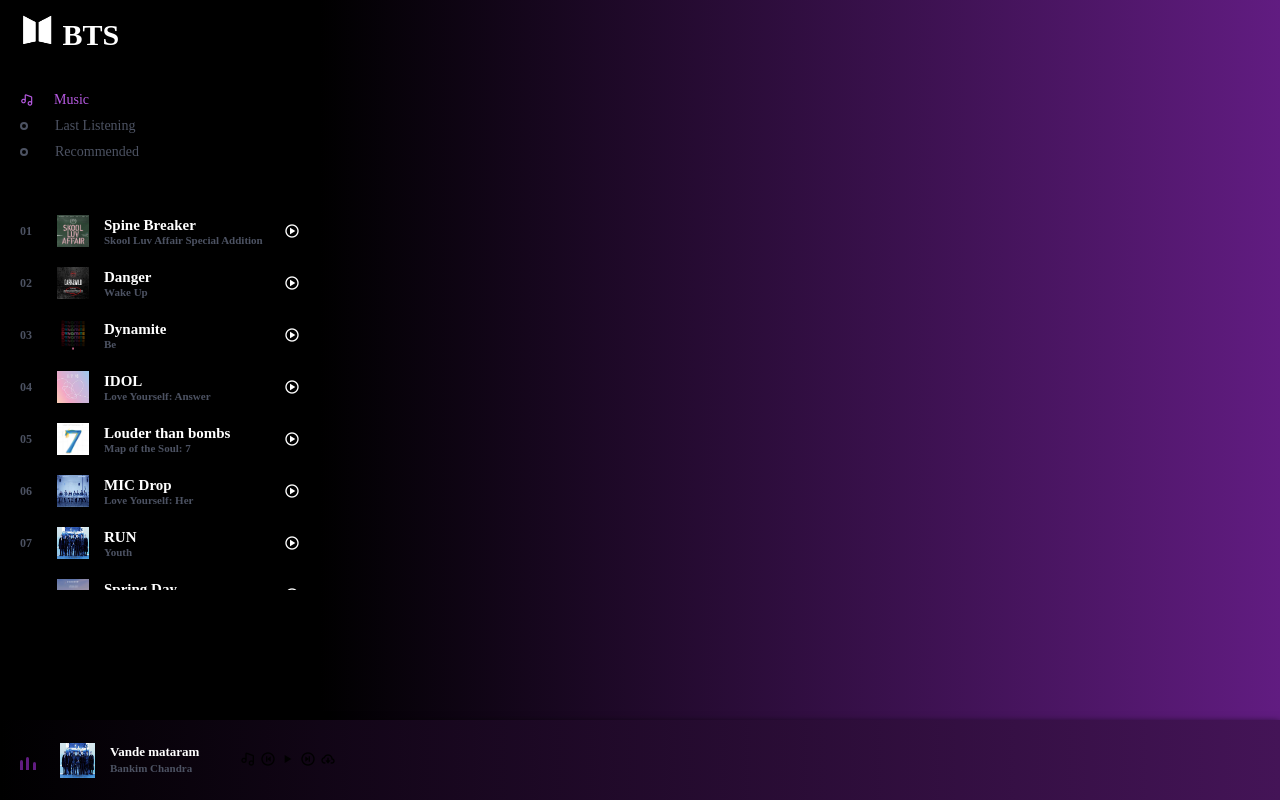
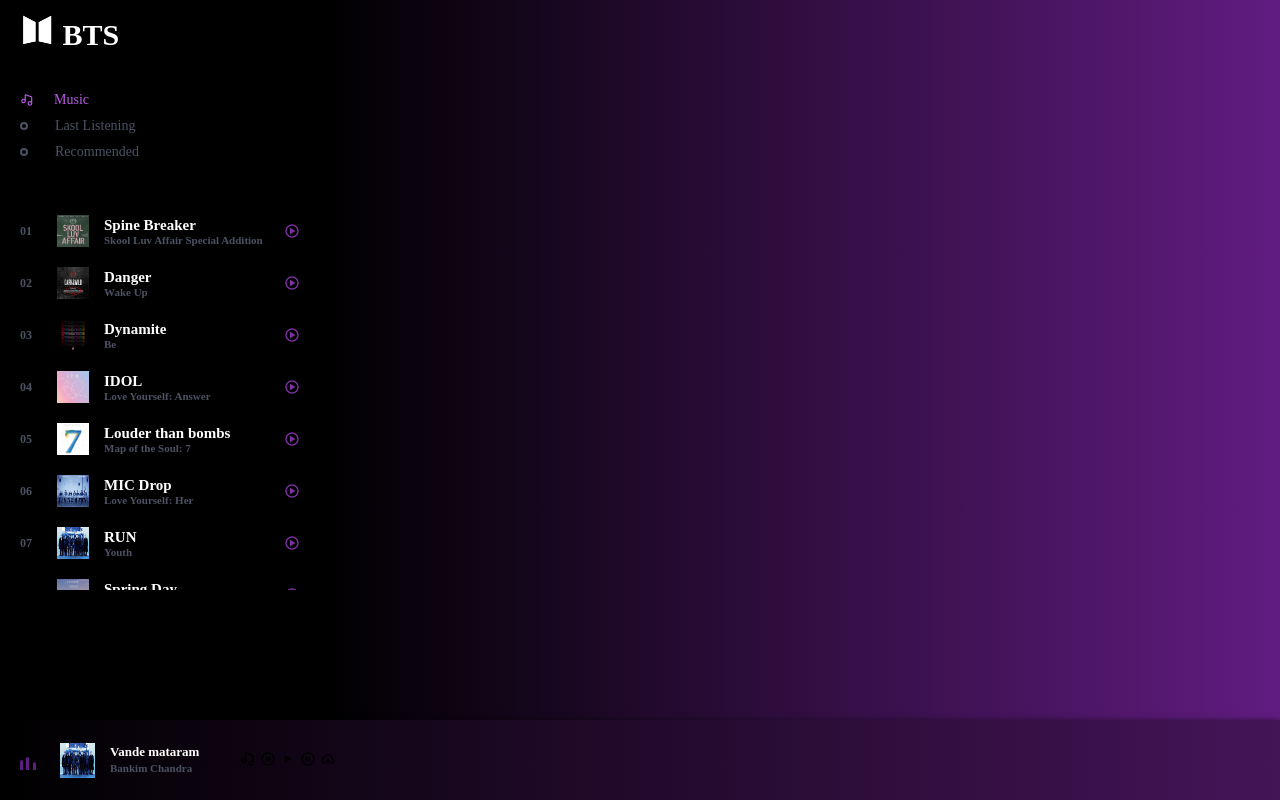
Before and after one commit to nunaprameswari/Project_UAS, a Django app: page / in a window 1280 px wide. Run offline with Django 4.2, Linux system fonts and the light colour scheme.

Commit message:
pengubahan warna icon

```diff
--- a/static/css/musicku.css
+++ b/static/css/musicku.css
@@ -175,6 +175,7 @@
 }
 
 header .menu_side .menu_song li .bx {
+    color: #8131a7;
     position: absolute;
     right: 20px;
 }
```
